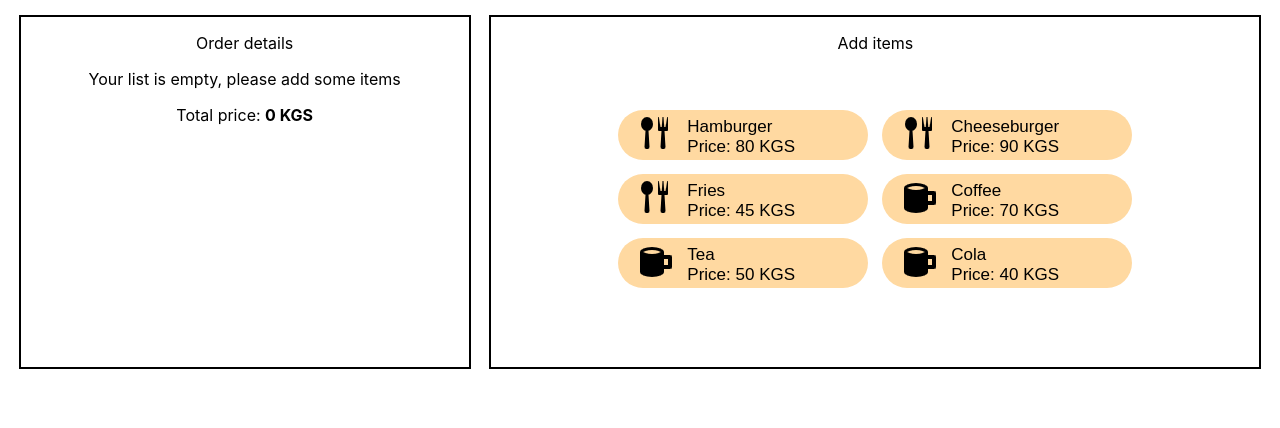
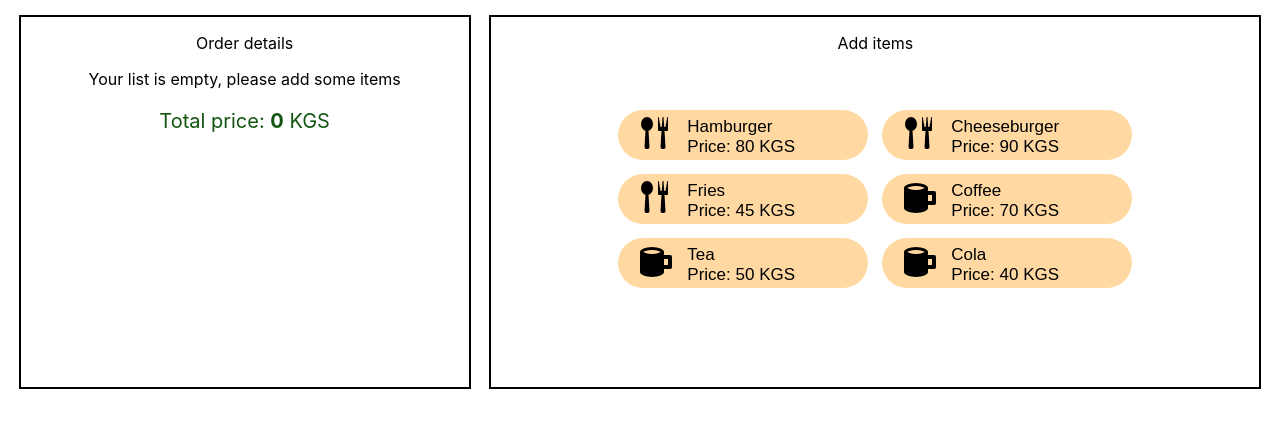
Before and after one commit to dmsagaidak/cw-7, a React (Create React App) app: page / in a window 1280 px wide. Shown: the top 428 px of the page. Built offline with nearby package versions, Linux system fonts and the light colour scheme.

Commit message:
Created TotalPrice.tsx component, modified App.tsx, App.css

```diff
--- /dev/null
+++ b/src/Components/TotalPrice/TotalPrice.tsx
@@ -0,0 +1,18 @@
+import React from 'react';
+
+interface Props {
+  totalPrice: number;
+}
+
+const TotalPrice: React.FC<Props> = ({totalPrice}) => {
+  const priceStyle: React.CSSProperties = {
+    color: "#115511",
+    textAlign: "center",
+    fontSize: "20px"
+  }
+  return (
+    <p style={priceStyle}>Total price: <strong>{totalPrice}</strong>  KGS</p>
+  );
+};
+
+export default TotalPrice;
--- a/src/Containers/App/App.css
+++ b/src/Containers/App/App.css
@@ -8,13 +8,13 @@
 
 .order-details{
   width: 35vw;
-  height: 350px;
+  height: 370px;
   border: 2px solid #000;
 }
 
 .add-items{
   width: 60vw;
-  height: 350px;
+  height: 370px;
   border: 2px solid #000;
 }
 
--- a/src/Containers/App/App.tsx
+++ b/src/Containers/App/App.tsx
@@ -1,6 +1,7 @@
 import React, {useState} from 'react';
 import OrderList from '../../Components/OrderList/OrderList';
 import Btns from "../../Components/Btns/Btns";
+import TotalPrice from "../../Components/TotalPrice/TotalPrice";
 import './App.css';
 
 interface OrderList {
@@ -78,8 +79,7 @@ function App() {
         <div className="list">
           {orderList}
         </div>
-
-        <p>Total price: <strong>{getPrice} KGS</strong></p>
+        <TotalPrice totalPrice={getPrice}/>
       </div>
       <div className="add-items">
         <p>Add items</p>
```
